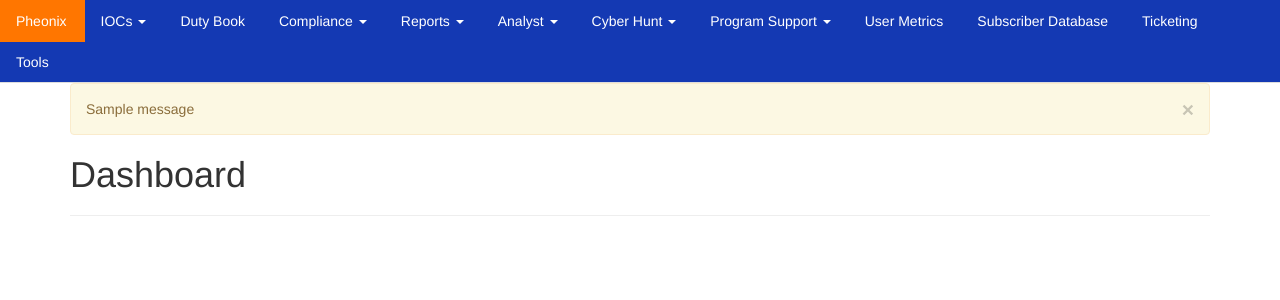
After one commit to dgrbrady/ArcanistsBlog, a Flask app: page /dashboard in a window 1280 px wide. The commit adds this page. Shown: the top 300 px of the page. Run offline with Flask 2, Linux system fonts and the light colour scheme; tables that the repository leaves empty hold one stand-in row (values such as "Sample post"); one stand-in notice (Sample message) is shown; some libraries are stand-ins or nearby versions.

Commit message:
Added a site_admin account. Login/Logout function works, but has to be done by URL

```diff
--- a/app/__init__.py
+++ b/app/__init__.py
@@ -1,5 +1,6 @@
 from flask import Flask
 from flask_bootstrap import Bootstrap
+from flask_login import LoginManager
 from flask_moment import Moment
 from flask_sqlalchemy import SQLAlchemy
 from flask_migrate import Migrate
@@ -8,6 +9,7 @@ from config import config
 bootstrap = Bootstrap()
 moment = Moment()
 db = SQLAlchemy()
+login = LoginManager()
 
 def create_app(config_name):
     app = Flask(__name__)
@@ -17,6 +19,7 @@ def create_app(config_name):
     bootstrap.init_app(app)
     moment.init_app(app)
     db.init_app(app)
+    login.init_app(app)
     # attach routes and custom error pages here
 
     from .main import main as main_blueprint
--- a/app/main/forms.py
+++ b/app/main/forms.py
@@ -1,8 +1,9 @@
 from flask_wtf import FlaskForm
-from wtforms import StringField, SubmitField, PasswordField
+from wtforms import StringField, SubmitField, PasswordField, BooleanField
 from wtforms.validators import DataRequired
 
 class LoginForm(FlaskForm):
-    name = StringField('Username:', validators=[DataRequired()])
+    username = StringField('Username:', validators=[DataRequired()])
     password = PasswordField('Password:', validators=[DataRequired()])
+    remember_me = BooleanField('Remember Me')
     submit = SubmitField('Login')
--- a/app/main/views.py
+++ b/app/main/views.py
@@ -1,26 +1,33 @@
 from datetime import datetime
-from flask import render_template, session, redirect, url_for
+from flask import render_template, session, redirect, url_for, flash
 from . import main
 from .forms import LoginForm
+from flask_login import current_user, login_user, logout_user
+from app.models import User
 
 @main.route('/', methods=['GET', 'POST'])
 def index():
+    if current_user.is_authenticated:
+        return redirect(url_for('main.dashboard'))
+    return render_template("index.html")
+
+@main.route('/logout')
+def logout():
+    logout_user()
+    return redirect(url_for('main.index'))
+
+@main.route('/login', methods=['GET', 'POST'])
+def login():
     form = LoginForm()
-    current_name = session.get('name')
-    if current_name is not None:
-        session['logged_in'] = True
+    if form.validate_on_submit():
+        user = User.query.filter_by(username=form.username.data).first()
+        if user is None or not user.check_password(form.password.data):
+            flash('Invalid username or password')
+            return redirect(url_for('main.login'))
+        login_user(user)
+        return redirect(url_for('main.dashboard'))
+    return render_template('login.html', form=form)
 
-    if form.validate_on_submit():
-        session['name'] = form.name.data
-        session['password'] = form.password.data
-        return redirect(url_for('main.index'))
-    return render_template("index.html",
-                            form=form,
-                            name=session.get('name'),
-                            logged_in=session.get('logged_in'))
-
-@main.route('/logout', methods=['GET', 'POST'])
-def logout():
-    session['logged_in'] = False
-    session['name'] = None
-    return redirect(url_for('main.index'))
+@main.route('/dashboard')
+def dashboard():
+    return render_template('dashboard.html')
--- a/app/templates/base.html
+++ b/app/templates/base.html
@@ -136,32 +136,27 @@
     <!-- End Tools -->
 
     <!-- Login -->
-        {% if not logged_in %}
-            <li class="nav nav-login dropdown" id="login">
-                <a class="dropdown-toggle nav-link" data-toggle="dropdown" href="/">
-                    Login
-                    <span class="caret"></span>
-                </a>
-
-                <ul class="dropdown-menu" id="login-dropdown">
-                    <li>
-                        {{ wtf.quick_form(form) }}
-                    </li>
-                </ul>
-            </li>
-        {% else %}
-            <li class="nav nav-login dropdown" id="login">
-                <a class="dropdown-toggle nav-link" data-toggle="dropdown" href="/">
-                    {{ name }}
-                    <span class="caret"></span>
-                </a>
-
-                <ul class="dropdown-menu" id="login-dropdown">
-                    <li><a href="/logout" class="nav-link">Sign Out</a></li>
-                </ul>
-            </li>
-        {% endif %}
+{% if current_user.is_anonymous %}
+    {% block login %}
+    {% endblock %}
+{% else %}
+    {% block logout %}
+    {% endblock %}
+{% endif %}
     <!-- End Login -->
     </ul>
 <!-- End Navigation bar -->
 {% endblock %}
+
+{% block content %}
+<div class="container">
+    {% for message in get_flashed_messages() %}
+    <div class="alert alert-warning">
+        <button type="button" class="close" data-dismiss="alert">&times;</button>
+        {{ message }}
+    </div>
+    {% endfor %}
+
+    {% block page_content %}{% endblock %}
+</div>
+{% endblock %}
--- /dev/null
+++ b/app/templates/dashboard.html
@@ -0,0 +1,5 @@
+{% extends "base.html" %}
+
+{% block page_content %}
+<h1>Dashboard</h1><hr>
+{% endblock %}
```
Also changed, not shown: app/models.py (+7 -2 lines), app/templates/login.html (added, +33 -0 lines), app/templates/logout.html (added, +14 -0 lines), data-dev.sqlite.
